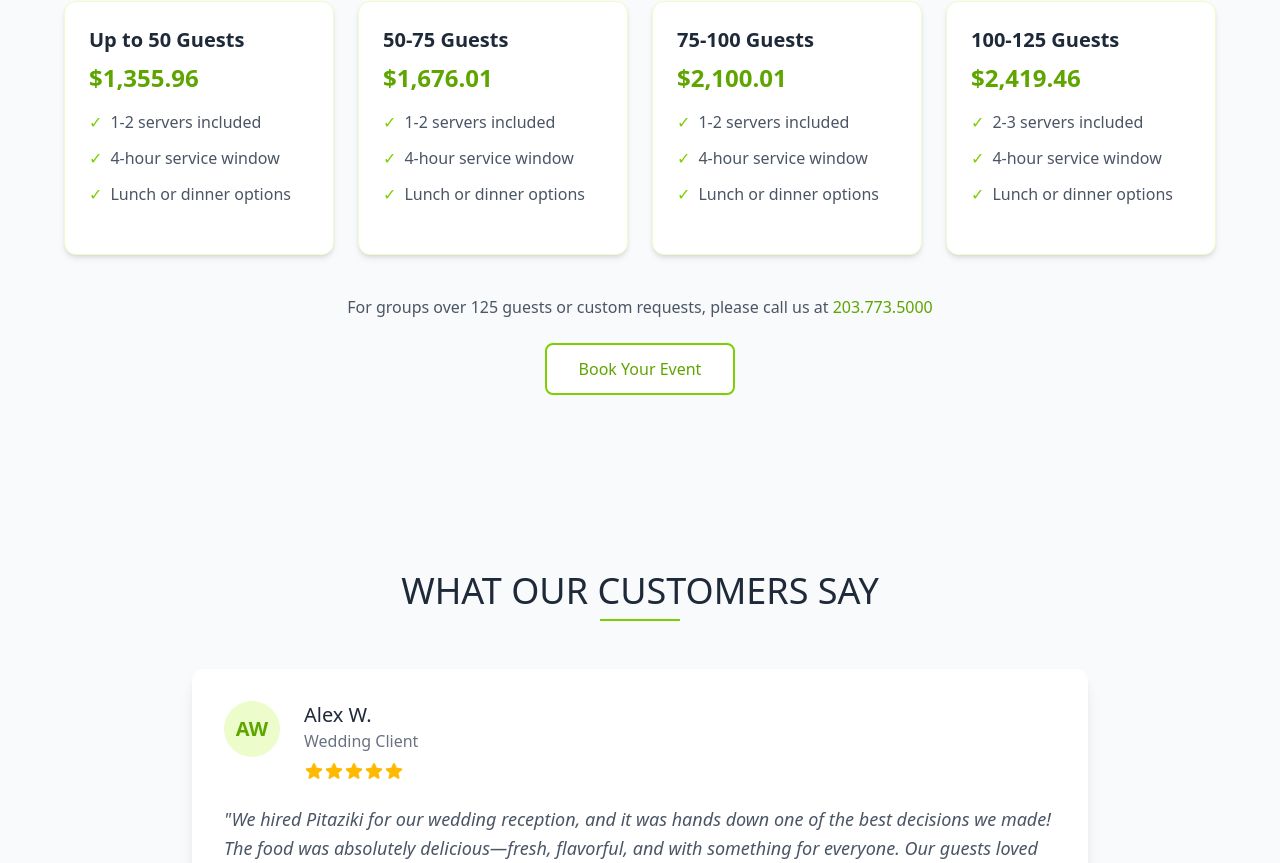
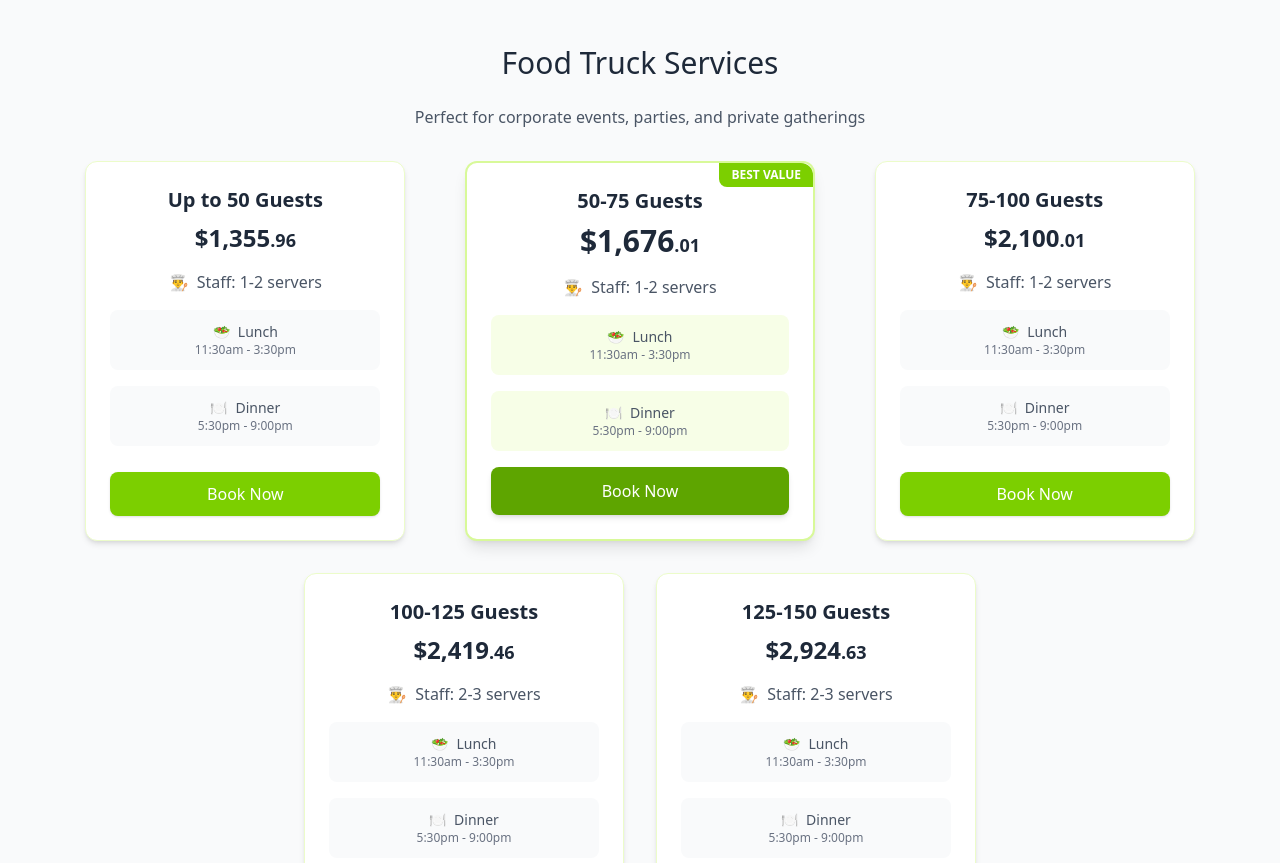
Before and after one commit to Yaser-Al-Hameedi/pitaziki-food-truck1, a React (Vite) app: page / in a window 1280 px wide. Shown: the part 3137-4000 px from the top of the page. Built offline with nearby package versions, Linux system fonts and the light colour scheme.

Commit message:
Changes to Services

```diff
--- a/src/components/Services.jsx
+++ b/src/components/Services.jsx
@@ -1,6 +1,6 @@
 const Services = () => {
     return (
-    <section className="bg-gray-50 py-16 px-4 sm:px-8">
+      <section className="bg-gray-50 py-20 px-4 sm:px-8">
         <div className="max-w-6xl mx-auto">
           {/* Section Header */}
           <div className="text-center mb-12">
@@ -13,7 +13,7 @@ const Services = () => {
 
           {/* Wedding Package Card (Full Width) */}
           <div className="bg-white rounded-xl shadow-md overflow-hidden hover:shadow-lg transition-shadow duration-300 mb-16">
-          <div className="relative h-64 overflow-hidden">
+            <div className="relative h-100 overflow-hidden">
               <img
                 src="/wedding-foodtruck.jpg"
                 alt="Food truck at a wedding"
@@ -58,96 +58,150 @@ const Services = () => {
               Perfect for corporate events, parties, and private gatherings
             </p>
 
-          <div className="grid md:grid-cols-2 lg:grid-cols-4 gap-6">
+            <div className="flex flex-col items-center">
+              {/* First Row - 3 cards */}
+              <div className="grid md:grid-cols-3 gap-8 mb-8 w-full justify-items-center">
                 {/* Pricing Tier 1 */}
-            <div className="bg-white rounded-xl shadow-md p-6 hover:shadow-lg transition-shadow duration-300 border border-lime-100">
-              <h4 className="text-xl font-semibold text-gray-800 mb-2">Up to 50 Guests</h4>
-              <p className="text-2xl font-bold text-lime-600 mb-4">$1,355.96</p>
-              <ul className="space-y-3 mb-6">
-                <li className="flex items-start">
-                  <span className="text-lime-500 mr-2">✓</span>
-                  <span className="text-gray-600">1-2 servers included</span>
-                </li>
-                <li className="flex items-start">
-                  <span className="text-lime-500 mr-2">✓</span>
-                  <span className="text-gray-600">4-hour service window</span>
-                </li>
-                <li className="flex items-start">
-                  <span className="text-lime-500 mr-2">✓</span>
-                  <span className="text-gray-600">Lunch or dinner options</span>
-                </li>
-              </ul>
+                <div className="bg-white rounded-xl shadow-md p-6 hover:shadow-lg transition-all duration-300 border border-lime-100 flex flex-col transform hover:-translate-y-1 w-full max-w-[320px]">
+                  <h4 className="text-xl font-semibold text-gray-800 mb-2 text-center">Up to 50 Guests</h4>
+                  <p className="text-2xl font-bold text-gray-800 mb-4 text-center">$1,355<span className="text-lg">.96</span></p>
+                  <div className="text-gray-600 mb-4 space-y-4 flex-grow">
+                    <div className="text-center flex items-center justify-center gap-2">
+                      <span className="text-gray-500">👨‍🍳</span>
+                      <span className="font-medium">Staff: 1-2 servers</span>
+                    </div>
+                    <div className="bg-gray-50 p-3 rounded-lg">
+                      <p className="font-medium text-sm text-center flex items-center justify-center gap-2">
+                        <span>🥗</span> Lunch
+                      </p>
+                      <p className="text-xs text-center text-gray-500">11:30am - 3:30pm</p>
+                    </div>
+                    <div className="bg-gray-50 p-3 rounded-lg">
+                      <p className="font-medium text-sm text-center flex items-center justify-center gap-2">
+                        <span>🍽️</span> Dinner
+                      </p>
+                      <p className="text-xs text-center text-gray-500">5:30pm - 9:00pm</p>
+                    </div>
+                  </div>
+                  <button className="w-full bg-lime-500 hover:bg-lime-600 text-white py-2.5 rounded-lg font-medium transition-colors duration-200 text-md shadow-sm hover:shadow-md">
+                    Book Now
+                  </button>
                 </div>
 
-            {/* Pricing Tier 2 */}
-            <div className="bg-white rounded-xl shadow-md p-6 hover:shadow-lg transition-shadow duration-300 border border-lime-100">
-              <h4 className="text-xl font-semibold text-gray-800 mb-2">50-75 Guests</h4>
-              <p className="text-2xl font-bold text-lime-600 mb-4">$1,676.01</p>
-              <ul className="space-y-3 mb-6">
-                <li className="flex items-start">
-                  <span className="text-lime-500 mr-2">✓</span>
-                  <span className="text-gray-600">1-2 servers included</span>
-                </li>
-                <li className="flex items-start">
-                  <span className="text-lime-500 mr-2">✓</span>
-                  <span className="text-gray-600">4-hour service window</span>
-                </li>
-                <li className="flex items-start">
-                  <span className="text-lime-500 mr-2">✓</span>
-                  <span className="text-gray-600">Lunch or dinner options</span>
-                </li>
-              </ul>
+                {/* Pricing Tier 2 - Highlighted Middle Offer */}
+                <div className="bg-white rounded-xl shadow-lg p-6 hover:shadow-xl transition-all duration-300 border-2 border-lime-200 flex flex-col transform hover:-translate-y-1 w-full max-w-[350px] relative">
+                  <span className="absolute top-0 right-0 bg-lime-500 text-white text-xs font-bold px-3 py-1 rounded-tr-xl rounded-bl-lg">
+                    BEST VALUE
+                  </span>
+                  <h4 className="text-xl font-semibold text-gray-800 mb-2 text-center">50-75 Guests</h4>
+                  <p className="text-3xl font-bold text-gray-800 mb-4 text-center">$1,676<span className="text-lg">.01</span></p>
+                  <div className="text-gray-600 mb-4 space-y-4 flex-grow">
+                    <div className="text-center flex items-center justify-center gap-2">
+                      <span className="text-gray-500">👨‍🍳</span>
+                      <span className="font-medium">Staff: 1-2 servers</span>
+                    </div>
+                    <div className="bg-lime-50 p-3 rounded-lg">
+                      <p className="font-medium text-sm text-center flex items-center justify-center gap-2">
+                        <span>🥗</span> Lunch
+                      </p>
+                      <p className="text-xs text-center text-gray-500">11:30am - 3:30pm</p>
+                    </div>
+                    <div className="bg-lime-50 p-3 rounded-lg">
+                      <p className="font-medium text-sm text-center flex items-center justify-center gap-2">
+                        <span>🍽️</span> Dinner
+                      </p>
+                      <p className="text-xs text-center text-gray-500">5:30pm - 9:00pm</p>
+                    </div>
+                  </div>
+                  <button className="w-full bg-lime-600 hover:bg-lime-700 text-white py-3 rounded-lg font-medium transition-colors duration-200 text-md shadow-md hover:shadow-lg">
+                    Book Now
+                  </button>
                 </div>
 
                 {/* Pricing Tier 3 */}
-            <div className="bg-white rounded-xl shadow-md p-6 hover:shadow-lg transition-shadow duration-300 border border-lime-100">
-              <h4 className="text-xl font-semibold text-gray-800 mb-2">75-100 Guests</h4>
-              <p className="text-2xl font-bold text-lime-600 mb-4">$2,100.01</p>
-              <ul className="space-y-3 mb-6">
-                <li className="flex items-start">
-                  <span className="text-lime-500 mr-2">✓</span>
-                  <span className="text-gray-600">1-2 servers included</span>
-                </li>
-                <li className="flex items-start">
-                  <span className="text-lime-500 mr-2">✓</span>
-                  <span className="text-gray-600">4-hour service window</span>
-                </li>
-                <li className="flex items-start">
-                  <span className="text-lime-500 mr-2">✓</span>
-                  <span className="text-gray-600">Lunch or dinner options</span>
-                </li>
-              </ul>
+                <div className="bg-white rounded-xl shadow-md p-6 hover:shadow-lg transition-all duration-300 border border-lime-100 flex flex-col transform hover:-translate-y-1 w-full max-w-[320px]">
+                  <h4 className="text-xl font-semibold text-gray-800 mb-2 text-center">75-100 Guests</h4>
+                  <p className="text-2xl font-bold text-gray-800 mb-4 text-center">$2,100<span className="text-lg">.01</span></p>
+                  <div className="text-gray-600 mb-4 space-y-4 flex-grow">
+                    <div className="text-center flex items-center justify-center gap-2">
+                      <span className="text-gray-500">👨‍🍳</span>
+                      <span className="font-medium">Staff: 1-2 servers</span>
                     </div>
-
-            {/* Pricing Tier 4 */}
-            <div className="bg-white rounded-xl shadow-md p-6 hover:shadow-lg transition-shadow duration-300 border border-lime-100">
-              <h4 className="text-xl font-semibold text-gray-800 mb-2">100-125 Guests</h4>
-              <p className="text-2xl font-bold text-lime-600 mb-4">$2,419.46</p>
-              <ul className="space-y-3 mb-6">
-                <li className="flex items-start">
-                  <span className="text-lime-500 mr-2">✓</span>
-                  <span className="text-gray-600">2-3 servers included</span>
-                </li>
-                <li className="flex items-start">
-                  <span className="text-lime-500 mr-2">✓</span>
-                  <span className="text-gray-600">4-hour service window</span>
-                </li>
-                <li className="flex items-start">
-                  <span className="text-lime-500 mr-2">✓</span>
-                  <span className="text-gray-600">Lunch or dinner options</span>
-                </li>
-              </ul>
+                    <div className="bg-gray-50 p-3 rounded-lg">
+                      <p className="font-medium text-sm text-center flex items-center justify-center gap-2">
+                        <span>🥗</span> Lunch
+                      </p>
+                      <p className="text-xs text-center text-gray-500">11:30am - 3:30pm</p>
+                    </div>
+                    <div className="bg-gray-50 p-3 rounded-lg">
+                      <p className="font-medium text-sm text-center flex items-center justify-center gap-2">
+                        <span>🍽️</span> Dinner
+                      </p>
+                      <p className="text-xs text-center text-gray-500">5:30pm - 9:00pm</p>
+                    </div>
+                  </div>
+                  <button className="w-full bg-lime-500 hover:bg-lime-600 text-white py-2.5 rounded-lg font-medium transition-colors duration-200 text-md shadow-sm hover:shadow-md">
+                    Book Now
+                  </button>
                 </div>
               </div>
 
-          <div className="text-center mt-10">
-            <p className="text-gray-600 mb-6">
-              For groups over 125 guests or custom requests, please call us at {' '}
-              <a href="tel:2037735000" className="text-lime-600 hover:underline font-medium">203.773.5000</a>
+              {/* Second Row - 2 cards (centered) */}
+              <div className="grid md:grid-cols-2 gap-8 w-full max-w-2xl mx-auto justify-items-center">
+                {/* Pricing Tier 4 */}
+                <div className="bg-white rounded-xl shadow-md p-6 hover:shadow-lg transition-all duration-300 border border-lime-100 flex flex-col transform hover:-translate-y-1 w-full max-w-[320px]">
+                  <h4 className="text-xl font-semibold text-gray-800 mb-2 text-center">100-125 Guests</h4>
+                  <p className="text-2xl font-bold text-gray-800 mb-4 text-center">$2,419<span className="text-lg">.46</span></p>
+                  <div className="text-gray-600 mb-4 space-y-4 flex-grow">
+                    <div className="text-center flex items-center justify-center gap-2">
+                      <span className="text-gray-500">👨‍🍳</span>
+                      <span className="font-medium">Staff: 2-3 servers</span>
+                    </div>
+                    <div className="bg-gray-50 p-3 rounded-lg">
+                      <p className="font-medium text-sm text-center flex items-center justify-center gap-2">
+                        <span>🥗</span> Lunch
                       </p>
-            <button className="bg-white border-2 border-lime-500 text-lime-600 hover:bg-lime-50 py-3 px-8 rounded-lg font-medium transition-colors duration-200">
-              Book Your Event
+                      <p className="text-xs text-center text-gray-500">11:30am - 3:30pm</p>
+                    </div>
+                    <div className="bg-gray-50 p-3 rounded-lg">
+                      <p className="font-medium text-sm text-center flex items-center justify-center gap-2">
+                        <span>🍽️</span> Dinner
+                      </p>
+                      <p className="text-xs text-center text-gray-500">5:30pm - 9:00pm</p>
+                    </div>
+                  </div>
+                  <button className="w-full bg-lime-500 hover:bg-lime-600 text-white py-2.5 rounded-lg font-medium transition-colors duration-200 text-md shadow-sm hover:shadow-md">
+                    Book Now
                   </button>
+                </div>
+
+                {/* Pricing Tier 5 */}
+                <div className="bg-white rounded-xl shadow-md p-6 hover:shadow-lg transition-all duration-300 border border-lime-100 flex flex-col transform hover:-translate-y-1 w-full max-w-[320px]">
+                  <h4 className="text-xl font-semibold text-gray-800 mb-2 text-center">125-150 Guests</h4>
+                  <p className="text-2xl font-bold text-gray-800 mb-4 text-center">$2,924<span className="text-lg">.63</span></p>
+                  <div className="text-gray-600 mb-4 space-y-4 flex-grow">
+                    <div className="text-center flex items-center justify-center gap-2">
+                      <span className="text-gray-500">👨‍🍳</span>
+                      <span className="font-medium">Staff: 2-3 servers</span>
+                    </div>
+                    <div className="bg-gray-50 p-3 rounded-lg">
+                      <p className="font-medium text-sm text-center flex items-center justify-center gap-2">
+                        <span>🥗</span> Lunch
+                      </p>
+                      <p className="text-xs text-center text-gray-500">11:30am - 3:30pm</p>
+                    </div>
+                    <div className="bg-gray-50 p-3 rounded-lg">
+                      <p className="font-medium text-sm text-center flex items-center justify-center gap-2">
+                        <span>🍽️</span> Dinner
+                      </p>
+                      <p className="text-xs text-center text-gray-500">5:30pm - 9:00pm</p>
+                    </div>
+                  </div>
+                  <button className="w-full bg-lime-500 hover:bg-lime-600 text-white py-2.5 rounded-lg font-medium transition-colors duration-200 text-md shadow-sm hover:shadow-md">
+                    Book Now
+                  </button>
+                </div>
+              </div>
             </div>
           </div>
         </div>
```
Lines whose indentation alone changed are shown as unchanged.
